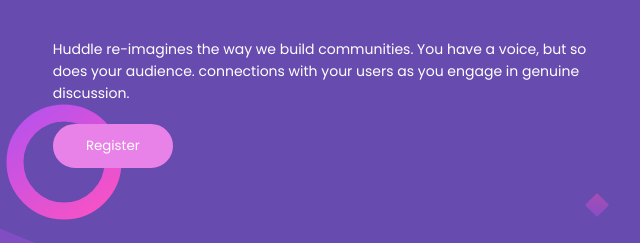
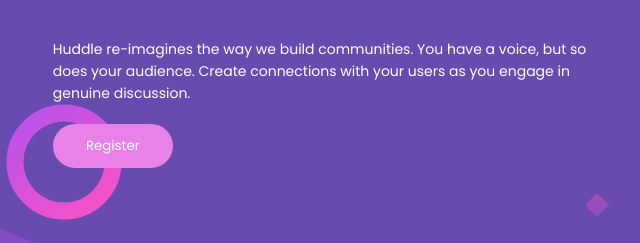
Before and after one commit to hassan-qureshii/huddle-landing-page, a plain HTML site: page index.html in a window 1280 px wide. Shown: the part 401-644 px from the top of the page, 640-1280 px from the left. Drawn offline with Linux system fonts and the light colour scheme.

```diff
--- a/index.html
+++ b/index.html
@@ -24,7 +24,7 @@
 
         <div class="text animate-slide">
           <h1>Build The Community Your Fans Will Love</h1>
-          <p>Huddle re-imagines the way we build communities. You have a voice, but so does your audience. connections with your users as you engage in genuine discussion.</p>
+          <p>Huddle re-imagines the way we build communities. You have a voice, but so does your audience. Create connections with your users as you engage in genuine discussion.</p>
           <button class="btn-animated">Register</button>
         </div>
       </header>
```
